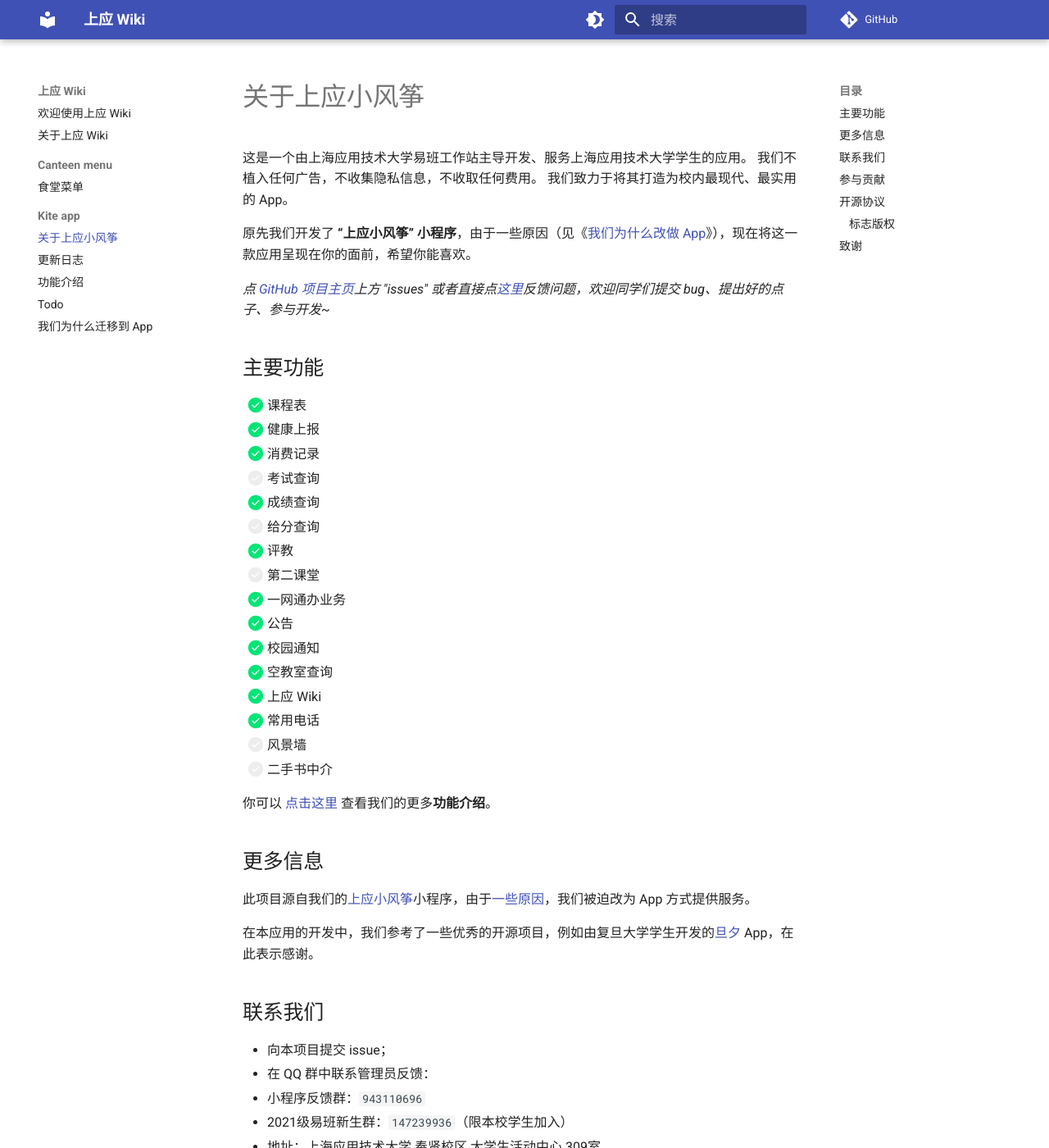
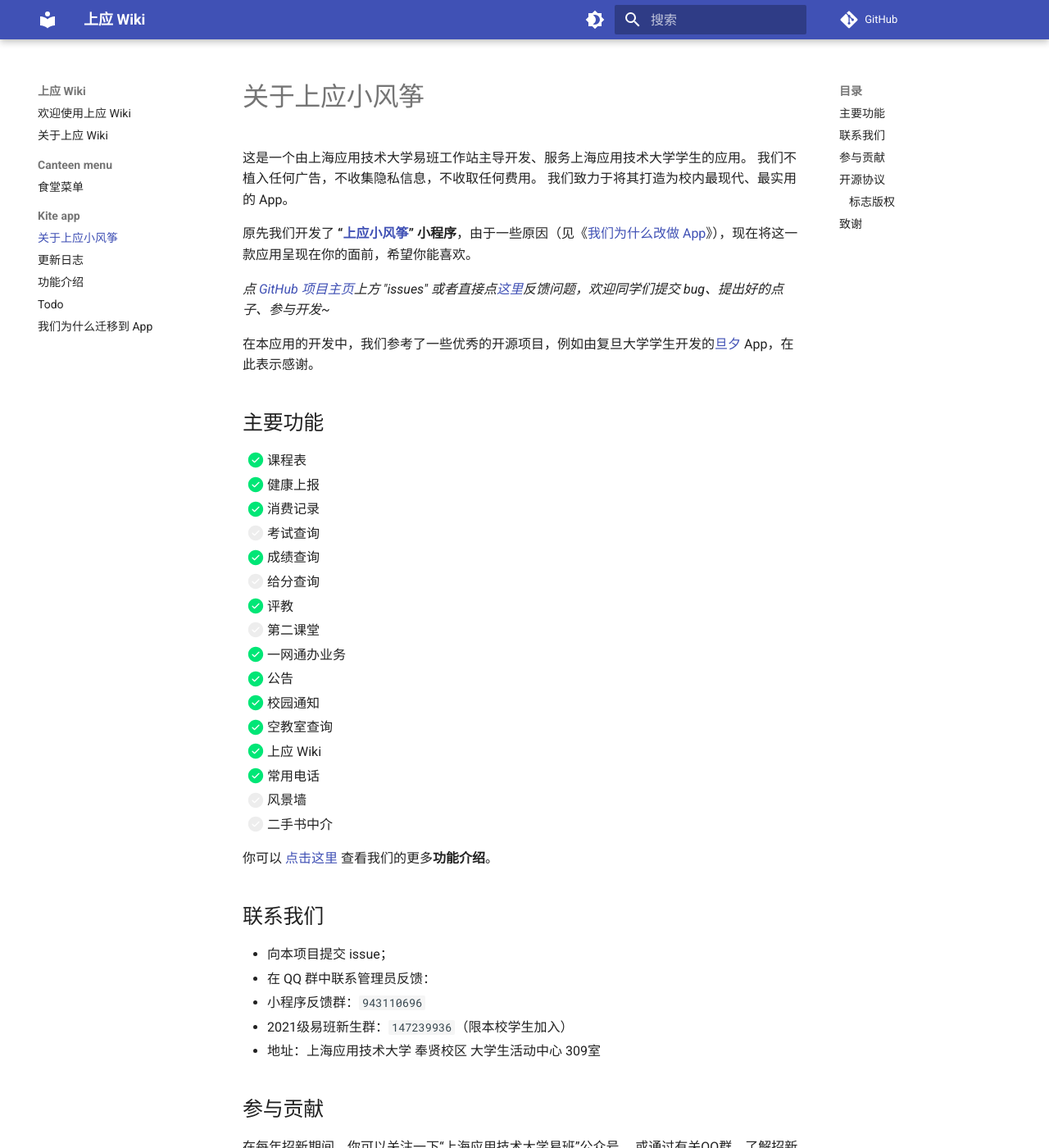
Before and after one commit to SIT-kite/SIT-wiki, an MkDocs documentation site: the page built from docs/kite-app/about.md, in a window 1280 px wide and 1400 px high. Shown: the whole window at 82% size. Built offline with MkDocs 1.6.1 and Material for MkDocs 9.7.7, drawn with Linux system fonts in a browser that asks for light colours; comment, search, counter and statistics services are not loaded.

Commit message:
修正部分文档细节

```diff
--- a/docs/kite-app/about.md
+++ b/docs/kite-app/about.md
@@ -26,17 +28,9 @@ _点 [GitHub 项目主页](https://github.com/SIT-kite/kite-app)上方 "issues"
 - [ ] 风景墙
 - [ ] 二手书中介
 
-你可以 [点击这里](feature.md) 查看我们的更多**功能介绍**。
-
-## 更多信息
-
-此项目源自我们的[上应小风筝][kite-microapp]小程序，由于[一些原因][migrate]，我们被迫改为 App 方式提供服务。
-
-在本应用的开发中，我们参考了一些优秀的开源项目，例如由复旦大学学生开发的[旦夕][DanXi] App，在此表示感谢。
+你可以 [点击这里](./feature.md) 查看我们的更多**功能介绍**。
 
 [kite-microapp]: https://github.com/SIT-kite/kite-microapp
-
-[migrate]: why-do-we-migrate.md
 
 [DanXi]: https://github.com/DanXi-Dev/DanXi
 
```
Also changed, not shown: other parts of docs/kite-app/about.md (+3 -1 lines), docs/index.md (+2 -2 lines), docs/kite-app/changelog.md (line endings or trailing spaces), docs/kite-app/feature.md (line endings or trailing spaces).
